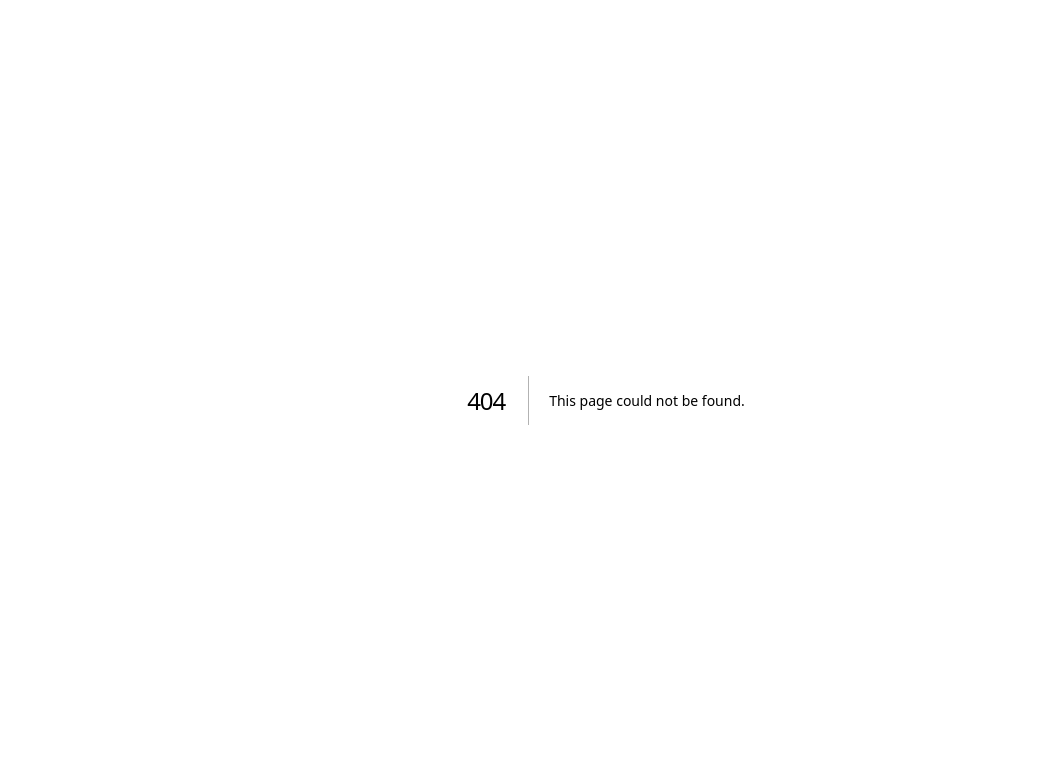
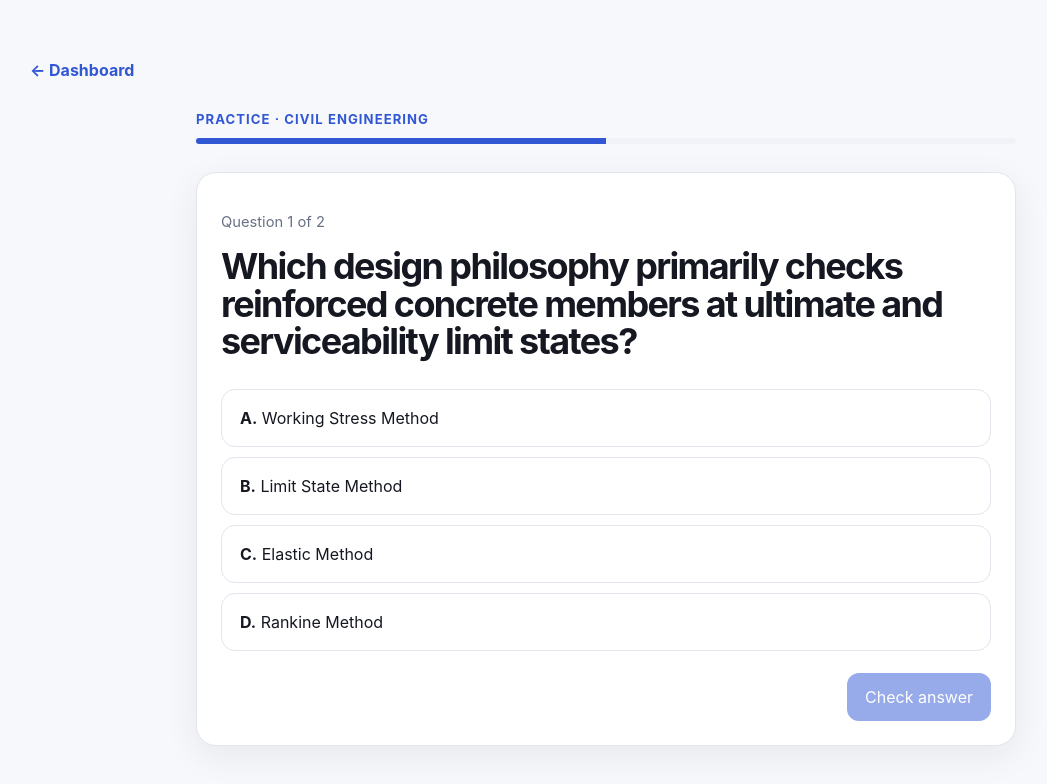
Before and after one commit to MKU-MKU/abhyas, a Next.js app in the folder apps/web/: page /practice in a window 1280 px wide. Before the commit this address had no page. Shown: the top 784 px of the page, without its empty margins (34-1081 px from the left). Built offline with nearby package versions, Linux system fonts and the light colour scheme.

Commit message:
feat: add interactive practice workspace

```diff
--- /dev/null
+++ b/apps/web/app/practice/page.tsx
@@ -0,0 +1,93 @@
+"use client";
+
+import { useMemo, useState } from "react";
+
+type Question = { prompt: string; options: string[]; answer: number; explanation: string };
+
+const demoQuestions: Question[] = [
+  {
+    prompt: "Which design philosophy primarily checks reinforced concrete members at ultimate and serviceability limit states?",
+    options: ["Working Stress Method", "Limit State Method", "Elastic Method", "Rankine Method"],
+    answer: 1,
+    explanation: "The Limit State Method checks both ultimate strength and serviceability limit states.",
+  },
+  {
+    prompt: "In a pressurised conduit, rapid valve closure can produce which transient phenomenon?",
+    options: ["Cavitation only", "Water hammer", "Sedimentation", "Uniform flow"],
+    answer: 1,
+    explanation: "Rapid changes in flow momentum generate pressure waves known as water hammer.",
+  },
+];
+
+export default function PracticePage() {
+  const [index, setIndex] = useState(0);
+  const [selected, setSelected] = useState<number | null>(null);
+  const [submitted, setSubmitted] = useState(false);
+  const question = demoQuestions[index];
+  const progress = useMemo(() => ((index + 1) / demoQuestions.length) * 100, [index]);
+
+  function submit() {
+    if (selected !== null) setSubmitted(true);
+  }
+
+  function next() {
+    if (index < demoQuestions.length - 1) {
+      setIndex((value) => value + 1);
+      setSelected(null);
+      setSubmitted(false);
+    }
+  }
+
+  return (
+    <main className="main">
+      <a className="cardLink" href="/">← Dashboard</a>
+      <section style={{ maxWidth: 820, margin: "28px auto" }}>
+        <p className="eyebrow">Practice · Civil Engineering</p>
+        <div style={{ height: 6, background: "var(--surface-muted)", borderRadius: 99, overflow: "hidden", marginBottom: 28 }}>
+          <div style={{ width: `${progress}%`, height: "100%", background: "var(--primary)" }} />
+        </div>
+        <div className="card">
+          <p style={{ color: "var(--muted)" }}>Question {index + 1} of {demoQuestions.length}</p>
+          <h1 style={{ fontSize: "clamp(1.5rem, 4vw, 2.25rem)", marginTop: 12 }}>{question.prompt}</h1>
+          <div style={{ display: "grid", gap: 10, marginTop: 28 }}>
+            {question.options.map((option, optionIndex) => {
+              const correct = submitted && optionIndex === question.answer;
+              const wrong = submitted && selected === optionIndex && optionIndex !== question.answer;
+              return (
+                <button
+                  key={option}
+                  type="button"
+                  onClick={() => !submitted && setSelected(optionIndex)}
+                  aria-pressed={selected === optionIndex}
+                  style={{
+                    textAlign: "left",
+                    padding: "16px 18px",
+                    borderRadius: 14,
+                    border: `1px solid ${correct ? "var(--success)" : wrong ? "#b43d3d" : selected === optionIndex ? "var(--primary)" : "var(--border)"}`,
+                    background: selected === optionIndex ? "var(--surface-muted)" : "var(--surface)",
+                    color: "var(--text)",
+                  }}
+                >
+                  <strong>{String.fromCharCode(65 + optionIndex)}.</strong> {option}
+                </button>
+              );
+            })}
+          </div>
+          {submitted && (
+            <div className="card" style={{ marginTop: 18, background: "var(--surface-muted)", boxShadow: "none" }}>
+              <strong>{selected === question.answer ? "Correct" : "Review this one"}</strong>
+              <p>{question.explanation}</p>
+            </div>
+          )}
+          <div style={{ display: "flex", justifyContent: "flex-end", gap: 10, marginTop: 22 }}>
+            {!submitted ? (
+              <button type="button" onClick={submit} disabled={selected === null} style={{ padding: "12px 18px", border: 0, borderRadius: 12, background: "var(--primary)", color: "white", opacity: selected === null ? .5 : 1 }}>Check answer</button>
+            ) : index < demoQuestions.length - 1 ? (
+              <button type="button" onClick={next} style={{ padding: "12px 18px", border: 0, borderRadius: 12, background: "var(--primary)", color: "white" }}>Next question →</button>
+            ) : <a className="cardLink" href="/">Return to dashboard →</a>}
+          </div>
+        </div>
+      </section>
+    </main>
+  );
+}
```
